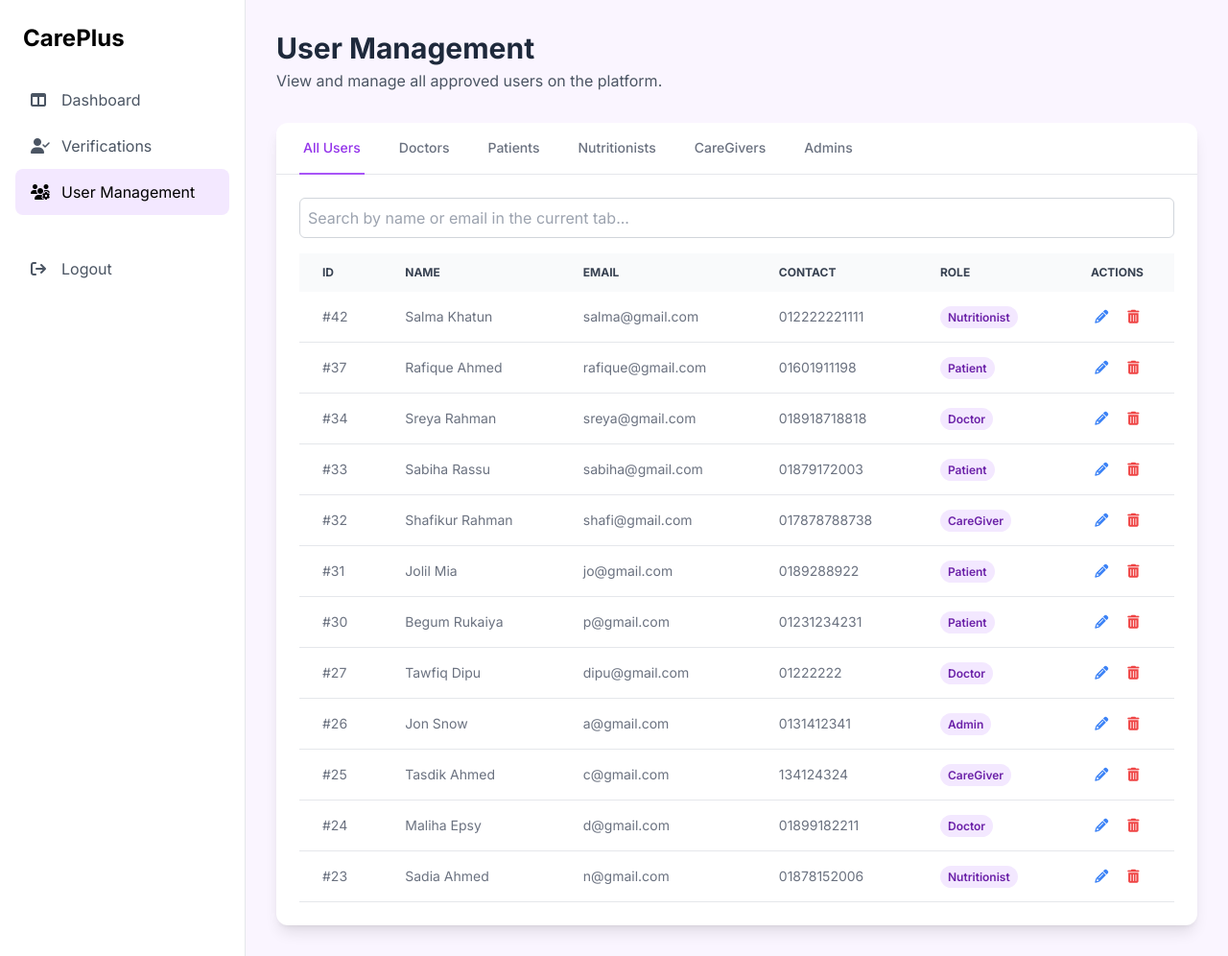
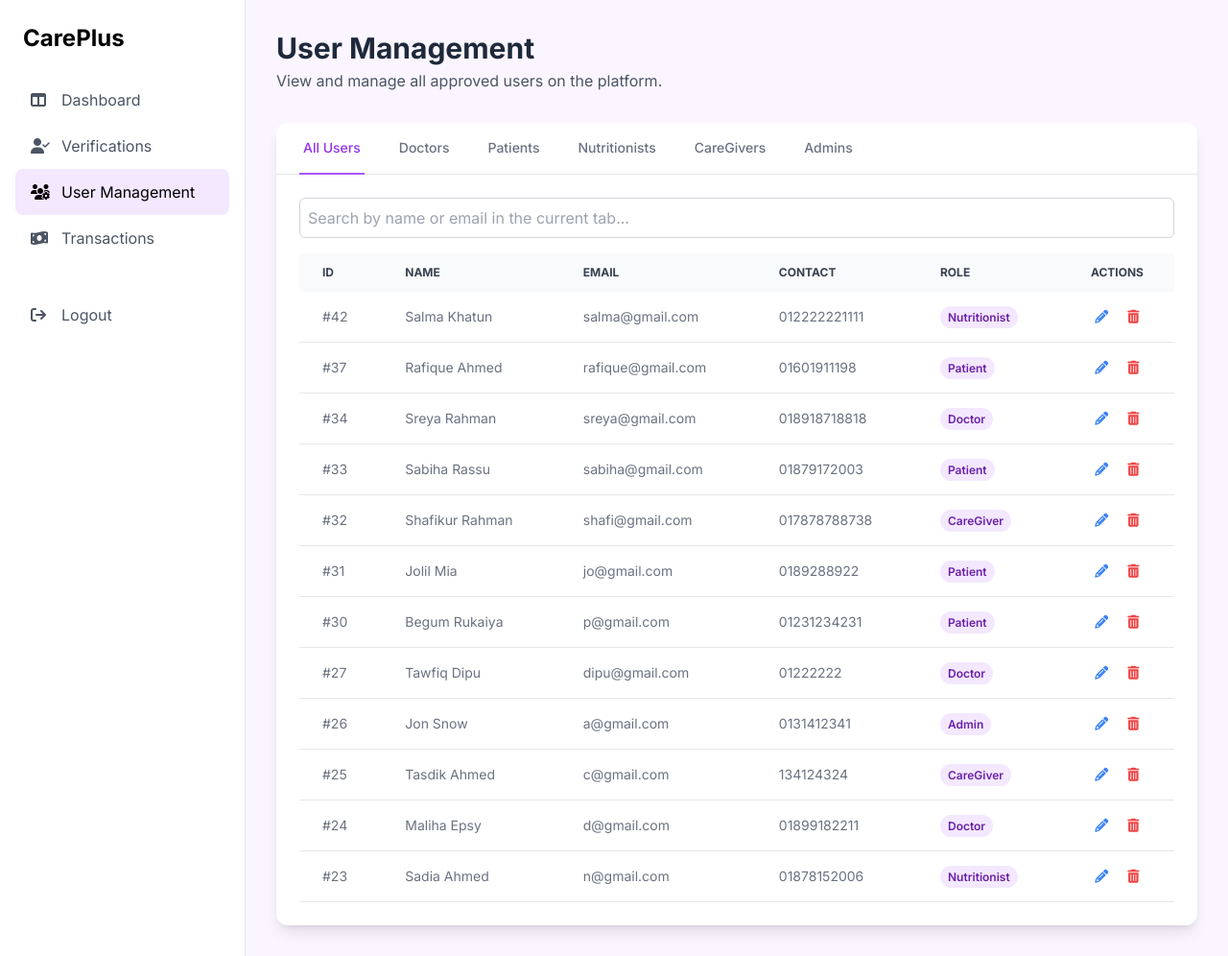
Before and after one commit to kazrkb/care-plus, a PHP site: page /user_management.php in a window 1280 px wide. Shown: the whole page at 96% size. Run offline with PHP 8.4, Linux system fonts and the light colour scheme; a user stored in the database is signed in; data comes from the database, SQL or seed files in the repository; some libraries are stand-ins or nearby versions.

Commit message:
add transaction button

```diff
--- a/admin_verification.php
+++ b/admin_verification.php
@@ -111,6 +111,7 @@ $conn->close();
                 <a href="adminDashboard.php" class="flex items-center space-x-3 px-4 py-3 text-gray-600 hover:bg-slate-100 rounded-lg"><i class="fa-solid fa-table-columns w-5"></i><span>Dashboard</span></a>
                 <a href="admin_verification.php" class="flex items-center space-x-3 px-4 py-3 bg-purple-100 text-dark-orchid rounded-lg"><i class="fa-solid fa-user-check w-5"></i><span>Verifications</span></a>
                 <a href="user_management.php" class="flex items-center space-x-3 px-4 py-3 text-gray-600 hover:bg-slate-100 rounded-lg"><i class="fa-solid fa-users-cog w-5"></i><span>User Management</span></a>
+                <a href="admin_transactions.php" class="flex items-center space-x-3 px-4 py-3 text-gray-600 hover:bg-slate-100 rounded-lg"><i class="fa-solid fa-money-bill-wave w-5"></i><span>Transactions</span></a>
                 <a href="logout.php" class="flex items-center space-x-3 px-4 py-3 text-gray-600 hover:bg-slate-100 rounded-lg mt-8"><i class="fa-solid fa-arrow-right-from-bracket w-5"></i><span>Logout</span></a>
             </nav>
         </aside>
--- a/user_management.php
+++ b/user_management.php
@@ -74,6 +74,7 @@ $conn->close();
                 <a href="adminDashboard.php" class="flex items-center space-x-3 px-4 py-3 text-gray-600 hover:bg-slate-100 rounded-lg"><i class="fa-solid fa-table-columns w-5"></i><span>Dashboard</span></a>
                 <a href="admin_verification.php" class="flex items-center space-x-3 px-4 py-3 text-gray-600 hover:bg-slate-100 rounded-lg"><i class="fa-solid fa-user-check w-5"></i><span>Verifications</span></a>
                 <a href="user_management.php" class="flex items-center space-x-3 px-4 py-3 bg-purple-100 text-dark-orchid rounded-lg"><i class="fa-solid fa-users-cog w-5"></i><span>User Management</span></a>
+                <a href="admin_transactions.php" class="flex items-center space-x-3 px-4 py-3 text-gray-600 hover:bg-slate-100 rounded-lg"><i class="fa-solid fa-money-bill-wave w-5"></i><span>Transactions</span></a>
                 <a href="logout.php" class="flex items-center space-x-3 px-4 py-3 text-gray-600 hover:bg-slate-100 rounded-lg mt-8"><i class="fa-solid fa-arrow-right-from-bracket w-5"></i><span>Logout</span></a>
             </nav>
         </aside>
```
